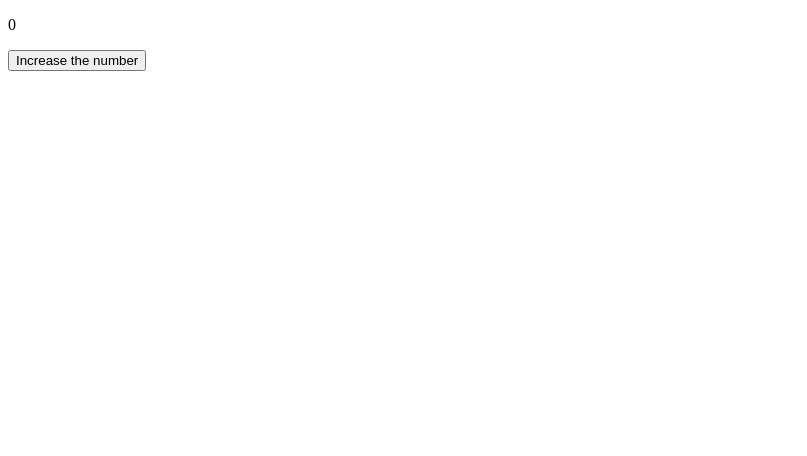
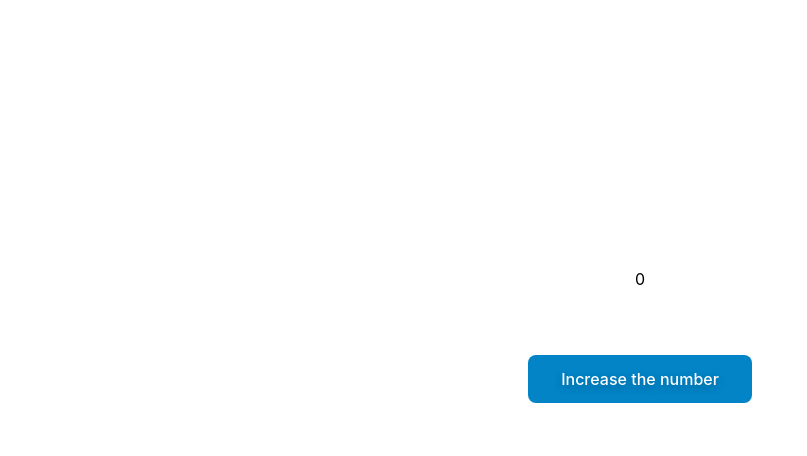
Before and after one commit to hhmehsan/rira-test, a plain HTML site: page index.html in a window 1280 px wide. Shown: the whole page, without its empty margins (0-807 px from the left). Drawn offline with nearby package versions, Linux system fonts and the light colour scheme.

Commit message:
styles added

```diff
--- a/index.html
+++ b/index.html
@@ -4,11 +4,14 @@
     <meta charset="UTF-8">
     <meta name="viewport" content="width=device-width, initial-scale=1.0">
     <title>rira-test</title>
+    <link rel="stylesheet" href="style.css">
 </head>
 <body>
-    <div id="app">
-        <p>{{ counter }}</p>
-        <button @click="increaseCounter" > Increase the number </button>
+    <div id="app" v-cloak>
+        <div class="container">
+            <p class="number">{{ counter }}</p>
+            <button class="btn" @click="increaseCounter" > Increase the number </button>
+        </div>
     </div>
     <script src="https://unpkg.com/vue@3/dist/vue.global.js"></script>
     <script src="app.js"></script>
--- a/style.css
+++ b/style.css
@@ -0,0 +1,35 @@
+[v-cloak]{
+    display:none
+}
+.container{
+    margin:20% 0;
+    display:flex;
+    flex-direction:column;
+}
+.number{
+    text-align:center;
+    font-family: "Inter UI","SF Pro Display",-apple-system,BlinkMacSystemFont,"Segoe UI",Roboto,Oxygen,Ubuntu,Cantarell,"Open Sans","Helvetica Neue",sans-serif;
+
+}
+.btn {
+    background-color:#0284c7;
+    width:14rem;
+    height:3rem;
+    margin:50px auto;
+    border-radius: 8px;
+    border-style: none;
+    box-sizing: border-box;
+    color: #FFFFFF;
+    cursor: pointer;
+    font-family: "Inter UI","SF Pro Display",-apple-system,BlinkMacSystemFont,"Segoe UI",Roboto,Oxygen,Ubuntu,Cantarell,"Open Sans","Helvetica Neue",sans-serif;
+    font-size: 16px;
+    font-weight: 500;
+    text-align: center;
+    text-shadow: rgba(0, 0, 0, 0.25) 0 3px 8px;
+    transition: all .5s;
+}
+
+.btn:hover {
+  box-shadow: rgba(80, 63, 205, 0.5) 0 1px 30px;
+  transition-duration: .1s;
+}
```
